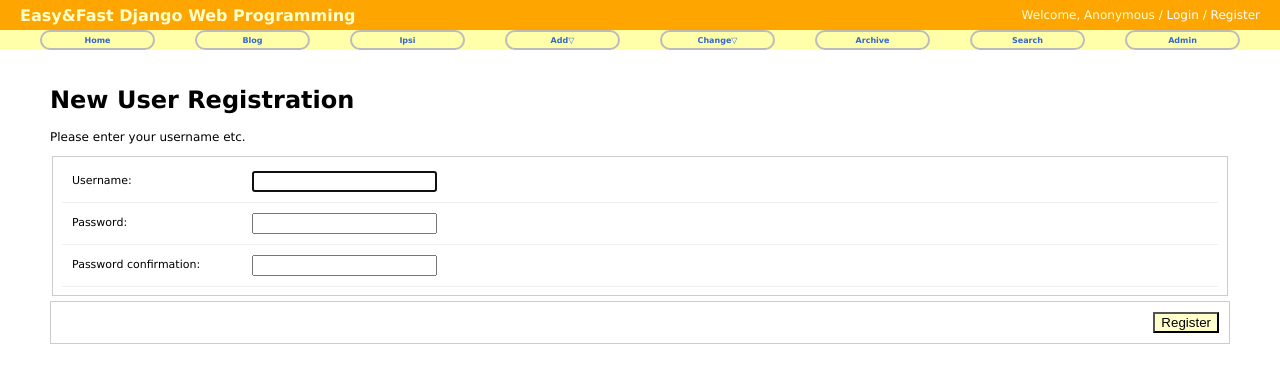
After one commit to inho9606/2017-Spring-Advanced-Software-Programming-Class, a Django app: page /accounts/register/ in a window 1280 px wide. The commit adds this page. Shown: the top 383 px of the page. Run offline with Django 3.2, Linux system fonts and the light colour scheme.

Commit message:
Adding register feature and home page

```diff
--- a/ipsi/templates/ipsi/index.html
+++ b/ipsi/templates/ipsi/index.html
@@ -3,6 +3,7 @@
 <title>ipsi data</title>
 </head>
 <body>
+<li><a href="{% url 'home' %}">Home</a></li>
 <h1>Stored Datas list</h1>
 {% for data in datas %}
 <div>
@@ -10,5 +11,10 @@
 <p>{{ data.sat_year }} / {{ data.apply_faculty }} / {{ data.options }} / {{ data.apply_way|linebreaksbr }}</p>
 </div>
 {% endfor %}
+{% if user.is_active %}
 <a href="{% url 'ipsi:input_data' %}" class="top-menu"><span class="glyphicon glyphicon-plus"></span>Input Data</a>
+{% else %}
+<p>Please input your datas after logging in</p>
+<a href="{% url 'login' %}">Go to the login page</a> /
+{% endif %}
 </body>
--- /dev/null
+++ b/static/css/base.css
@@ -0,0 +1,108 @@
+body {
+font-family: "Lucida Grande", Verdana, Arial, sans-serif;
+font-size: 12px;
+}
+/* PAGE STRUCTURE */
+div#header {
+position: absolute;
+top: 0px;
+left: 0px;
+height: 30px;
+width: 100%;
+display: table;
+background: orange;
+}
+div#menu {
+position: absolute;
+top: 30px;
+left: 0px;
+height: 20px;
+width: 100%;
+display: table;
+table-layout: fixed;
+border-spacing: 40px 0px;
+background: #ffa;
+font-size: 8px;
+}
+div#content {
+position: absolute;
+top: 70px;
+left: 50px;
+right: 50px;
+}
+div#footer {
+position: absolute;
+bottom: 20px;
+left: 50px;
+right: 50px;
+height: 30px;
+border-top: 1px solid #ccc;
+}
+/* HEADER */
+.maintitle {
+display: table-cell;
+vertical-align: middle;
+padding-left: 20px;
+color: #ffc;
+font-weight: bold;
+font-size: 16px;
+}
+.welcome {
+display: table-cell;
+vertical-align: middle;
+text-align: right;
+padding-right: 20px;
+color: #ffc;
+font-weight: normal;
+font-size: 12px;
+}
+.welcome a:link, .welcome a:visited {
+color: white;
+}
+/* MENU */
+div#menu a:link, div#menu a:visited {
+color: #36c;
+}
+div#menu > li {
+display: table-cell;
+vertical-align: middle;
+border: 2px solid #bbb;
+border-radius: 25px;
+text-align: center;
+font-weight: bold;
+}
+/* pulldown menu */
+div#menu li ul {
+display: none;
+position: absolute;
+margin: 0;
+padding: 10px 10px 5px 10px;
+list-style: none;
+border-right: 1px solid #ccc;
+border-left: 1px solid #ccc;
+border-bottom: 1px solid #ccc;
+background: white;
+z-index: 1;
+}
+div#menu li:hover ul {
+display: block;
+}
+/* LINK */
+a:link, a:visited {
+color: #369;
+text-decoration: none;
+}
+a:hover {
+text-decoration: underline;
+}
+/* TABLE */
+table {
+border-collapse: collapse;
+}
+td, th {
+line-height: 18px;\
+border-bottom: 1px solid #eee;
+vertical-align: top;
+padding: 5px 15px;
+font-family: "Lucida Grande", Verdana, Arial, sans-serif;
+}
--- /dev/null
+++ b/static/css/forms.css
@@ -0,0 +1,33 @@
+.errornote {
+display: block;
+margin: 5px 0;
+border: 1px solid #c30;
+background: #fcf;
+padding: 5px 25px;
+color: #c30;
+font-size: 12px;
+font-weight: bold;
+}
+fieldset {
+border: 1px solid #ccc;
+}
+.aligned label {
+width: 170px;
+display: block;
+padding: 3px 10px 0 0;
+float: left;
+}
+.form-row {
+padding: 10px;
+font-size: 11px;
+border-bottom: 1px solid #eee;
+}
+.submit-row {
+margin: 5px 0;
+border: 1px solid #ccc;
+text-align: right;
+}
+.submit-row input {
+margin: 10px;
+background: #ffc;
+}
--- /dev/null
+++ b/templates/base.html
@@ -0,0 +1,48 @@
+<!DOCTYPE html>
+<html lang="ko">
+<head>
+<title>{% block title %}Inho's First Web Programming with Django{% endblock %}</title>
+{% load staticfiles %}
+<link rel="stylesheet" type="text/css" href="{% static "css/base.css" %}" />
+<link rel="stylesheet" type="text/css" href="{% block extrastyle %}{% endblock %}" />
+</head>
+<body>
+<div id="header">
+<h2 class="maintitle">Easy&amp;Fast Django Web Programming</h2>
+{% if user.is_active %}
+<h4 class="welcome">Welcome, <a href="#">inho</a> /
+<strong>{% firstof user.get_short_name user.get_username %}</strong> /
+<a href="{% url 'password_change' %}">Change Password</a> /
+<a href="{% url 'logout' %}">Logout</a>
+</h4>
+{% else %}
+<h4 class="welcome">Welcome, Anonymous /
+<a href="{% url 'login' %}">Login</a> /
+<a href="{% url 'register' %}">Register</a>
+</h4>
+{% endif %}
+</div>
+<div id="menu">
+<li><a href="{% url 'home' %}">Home</a></li>
+<li><a href="{% url 'blog:post_list' %}">Blog</a></li>
+<li><a href="{% url 'ipsi:index' %}">Ipsi</a></li>
+<li><a href="#">Add&bigtriangledown;</a>
+<ul>
+<li><a href="#">Blog</a></li>
+<li><a href="#">IPsi</a></li>
+</ul>
+</li>
+<li><a href="#">Change&bigtriangledown;</a>
+<ul>
+<li><a href="#">Blog</a></li>
+<li><a href="#">Ipsi</a></li>
+</ul>
+</li>
+<li><a href="#">Archive</a></li>
+<li><a href="#">Search</a></li>
+<li><a href="{% url 'admin:index' %}">Admin</a></li>
+</div>
+{% block content %}{% endblock %}
+{% block footer %}{% endblock %}
+</body>
+</html>
--- /dev/null
+++ b/templates/registration/register.html
@@ -0,0 +1,31 @@
+{% extends "base.html" %}
+{% block title %}register.html{% endblock %}
+{% load staticfiles %}
+{% block extrastyle %}{% static "css/forms.css" %}{% endblock %}
+{% block content %}
+<div id="content">
+<h1>New User Registration</h1>
+<form method="post" action="."> {% csrf_token %}
+{% if form.errors %}
+<p class="errornote">Wrong! Please correct the error(s) below.</p>
+{% endif %}
+<p>Please enter your username etc.</p>
+<fieldset class="aligned">
+<div class="form-row">
+{{ form.username.label_tag }} {{ form.username }}
+</div>
+<div class="form-row">
+{{ form.password1.label_tag }} {{ form.password1 }}
+</div>
+<div class="form-row">
+{{ form.password2.label_tag }} {{ form.password2 }}
+</div>
+</fieldset>
+<div class="submit-row">
+<input type="submit" value="Register"/>
+</div>
+<script type="text/javascript">document.getElementById('id_username').focus( );
+</script>
+</form>
+</div>
+{% endblock %}
--- a/testproject/settings.py
+++ b/testproject/settings.py
@@ -125,3 +125,6 @@ STATIC_URL = '/static/'
 STATICFILES_DIRS = [ os.path.join(BASE_DIR, 'static') ]
 MEDIA_URL = '/media/'
 MEDIA_ROOT = os.path.join(BASE_DIR, 'media')
+LOGIN_URL = '/accounts/login/'
+LOGOUT_URL = '/accounts/logout/'
+LOGIN_REDIRECT_URL = '/'
--- a/testproject/urls.py
+++ b/testproject/urls.py
@@ -21,6 +21,11 @@ from django.contrib import admin
 
 from bookmark.views import BookmarkLV, BookmarkDV
 
+from django.conf.urls.static import static
+from django.conf import settings
+from testproject.views import HomeView
+from testproject.views import UserCreateView, UserCreateDoneTV
+
 urlpatterns = [
     url(r'^admin/', admin.site.urls),
     url(r'^bookmark/$', BookmarkLV.as_view(), name='index'),
@@ -28,4 +33,8 @@ urlpatterns = [
     url(r'^blog/', include('blog.urls', namespace='blog')),
     url(r'^polls/', include('polls.urls', namespace='polls')),
     url(r'^ipsi/', include('ipsi.urls', namespace='ipsi')),
+    url(r'^accounts/', include('django.contrib.auth.urls')),
+    url(r'^accounts/register/$', UserCreateView.as_view( ), name='register'),
+    url(r'^accounts/register/done/$', UserCreateDoneTV.as_view( ), name='register_done'),
+    url(r'^$', HomeView.as_view( ), name='home'),
 ]
--- /dev/null
+++ b/testproject/views.py
@@ -0,0 +1,14 @@
+from django.views.generic.base import TemplateView
+from django.views.generic.edit import CreateView
+from django.contrib.auth.forms import UserCreationForm
+from django.core.urlresolvers import reverse_lazy
+class HomeView(TemplateView):
+	template_name = 'home.html'
+
+#--- User Creation
+class UserCreateView(CreateView):
+	template_name = 'registration/register.html'
+	form_class = UserCreationForm
+	success_url = reverse_lazy('register_done')
+class UserCreateDoneTV(TemplateView):
+	template_name = 'registration/register_done.html'
```
Also changed, not shown: static/css/home.css (added, +11 -0 lines), templates/home.html (added, +33 -0 lines), templates/registration/logged_out.html (added, +8 -0 lines), templates/registration/login.html (added, +29 -0 lines), templates/registration/password_change_form.html (added, +32 -0 lines), templates/registration/register_done.html (added, +9 -0 lines).
